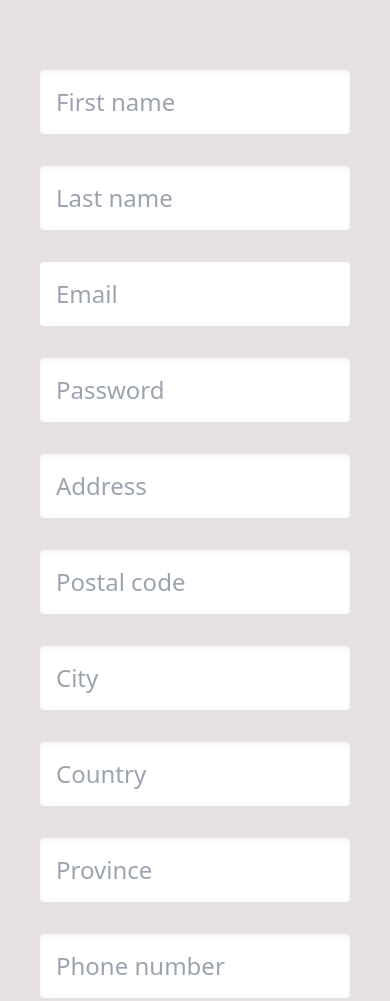
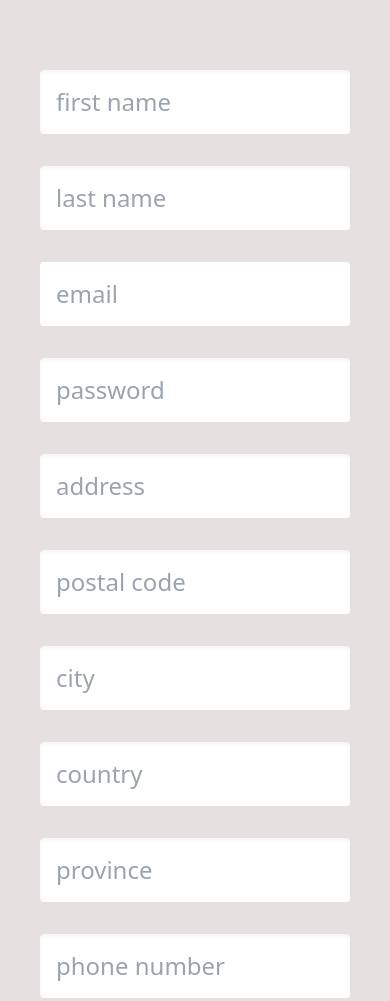
Before and after one commit to jayden-n/jotrack, a React (Vite) app in the folder client/: page /register in a window 390 px wide. Shown: the part 567-1568 px from the top of the page. Built offline with nearby package versions, Linux system fonts and the light colour scheme.

Commit message:
small fix RegisterPage.tsx responsive second try

```diff
--- a/client/src/pages/auth/RegisterPage.tsx
+++ b/client/src/pages/auth/RegisterPage.tsx
@@ -54,16 +54,16 @@ const RegisterPage = () => {
 			</div>
 			<div className="grid place-items-center p-10 md:col-span-3">
 				<form onSubmit={handleSubmit} className="grid grid-cols-1 mt-20 md:grid-cols-2 gap-8 md:max-w-1xl lg:max-w-3xl mx-auto">
-					<input type="text" value={firstname} placeholder="First name" className="p-4 text-2xl bg-white border-none rounded shadow-inner w-full" onChange={handleFirstnameChange} />
-					<input type="text" value={lastname} placeholder="Last name" className="p-4 text-2xl bg-white border-none rounded shadow-inner w-full" onChange={handleLastnameChange} />
-					<input type="email" value={email} placeholder="Email" className="p-4 text-2xl bg-white border-none rounded shadow-inne w-fullr" onChange={handleEmailChange} />
-					<input type="password" value={password} placeholder="Password" className="p-4 text-2xl bg-white border-none rounded shadow-inner w-full" onChange={handlePasswordChange} />
-					<input type="text" value={address} placeholder="Address" className="p-4 text-2xl bg-white border-none rounded shadow-inner w-full" onChange={handleAddressChange} />
-					<input type="text" value={postal} placeholder="Postal code" className="p-4 text-2xl bg-white border-none rounded shadow-inner w-full" onChange={handlePostalChange} />
-					<input type="text" value={city} placeholder="City" className="p-4 text-2xl bg-white border-none rounded shadow-inner w-full " onChange={handleCityChange} />
-					<input type="text" value={country} placeholder="Country" className="p-4 text-2xl bg-white border-none rounded shadow-inner w-full" onChange={handleCountryChange} />
-					<input type="text" value={province} placeholder="Province" className="p-4 text-2xl bg-white border-none rounded shadow-inner w-full" onChange={handleProvinceChange} />
-					<input type="text" value={phone} placeholder="Phone number" className="p-4 text-2xl bg-white border-none rounded shadow-inner w-full" onChange={handlePhoneChange} />
+					<input type="text" value={firstname} placeholder="first name" className="p-4 text-2xl bg-white border-none rounded shadow-inner w-full" onChange={handleFirstnameChange} />
+					<input type="text" value={lastname} placeholder="last name" className="p-4 text-2xl bg-white border-none rounded shadow-inner w-full" onChange={handleLastnameChange} />
+					<input type="email" value={email} placeholder="email" className="p-4 text-2xl bg-white border-none rounded shadow-inne w-fullr" onChange={handleEmailChange} />
+					<input type="password" value={password} placeholder="password" className="p-4 text-2xl bg-white border-none rounded shadow-inner w-full" onChange={handlePasswordChange} />
+					<input type="text" value={address} placeholder="address" className="p-4 text-2xl bg-white border-none rounded shadow-inner w-full" onChange={handleAddressChange} />
+					<input type="text" value={postal} placeholder="postal code" className="p-4 text-2xl bg-white border-none rounded shadow-inner w-full" onChange={handlePostalChange} />
+					<input type="text" value={city} placeholder="city" className="p-4 text-2xl bg-white border-none rounded shadow-inner w-full " onChange={handleCityChange} />
+					<input type="text" value={country} placeholder="country" className="p-4 text-2xl bg-white border-none rounded shadow-inner w-full" onChange={handleCountryChange} />
+					<input type="text" value={province} placeholder="province" className="p-4 text-2xl bg-white border-none rounded shadow-inner w-full" onChange={handleProvinceChange} />
+					<input type="text" value={phone} placeholder="phone number" className="p-4 text-2xl bg-white border-none rounded shadow-inner w-full" onChange={handlePhoneChange} />
 					<button type="submit" className="text-2xl text-white bg-btnPurple py-3 px-52 justify-self-center mt-4 md:col-span-2">Sign up</button>
 					{error && <div className="text-red-500 py-2 px-6 justify-self-center md:col-span-2">{error}</div>}
 				</form>
```
